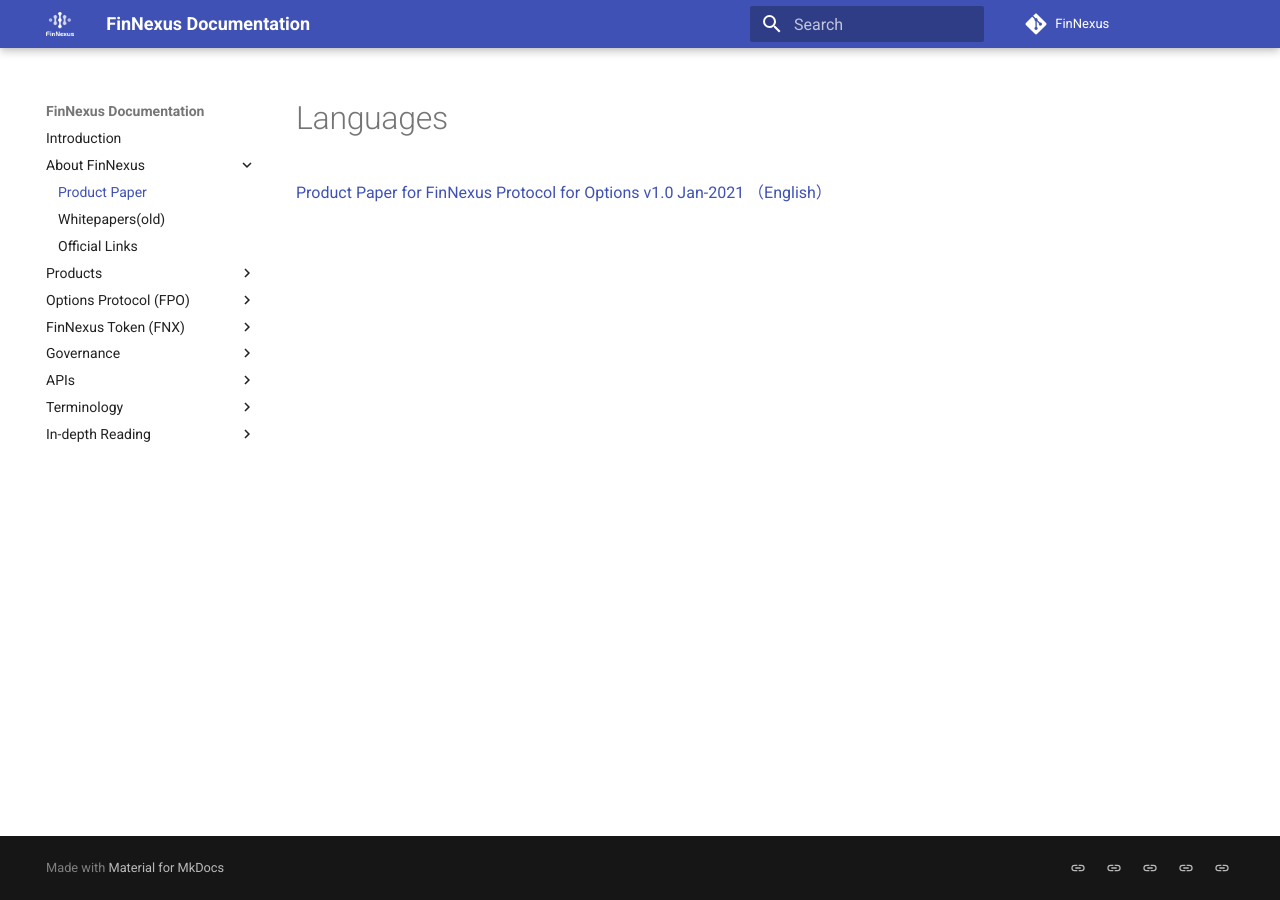
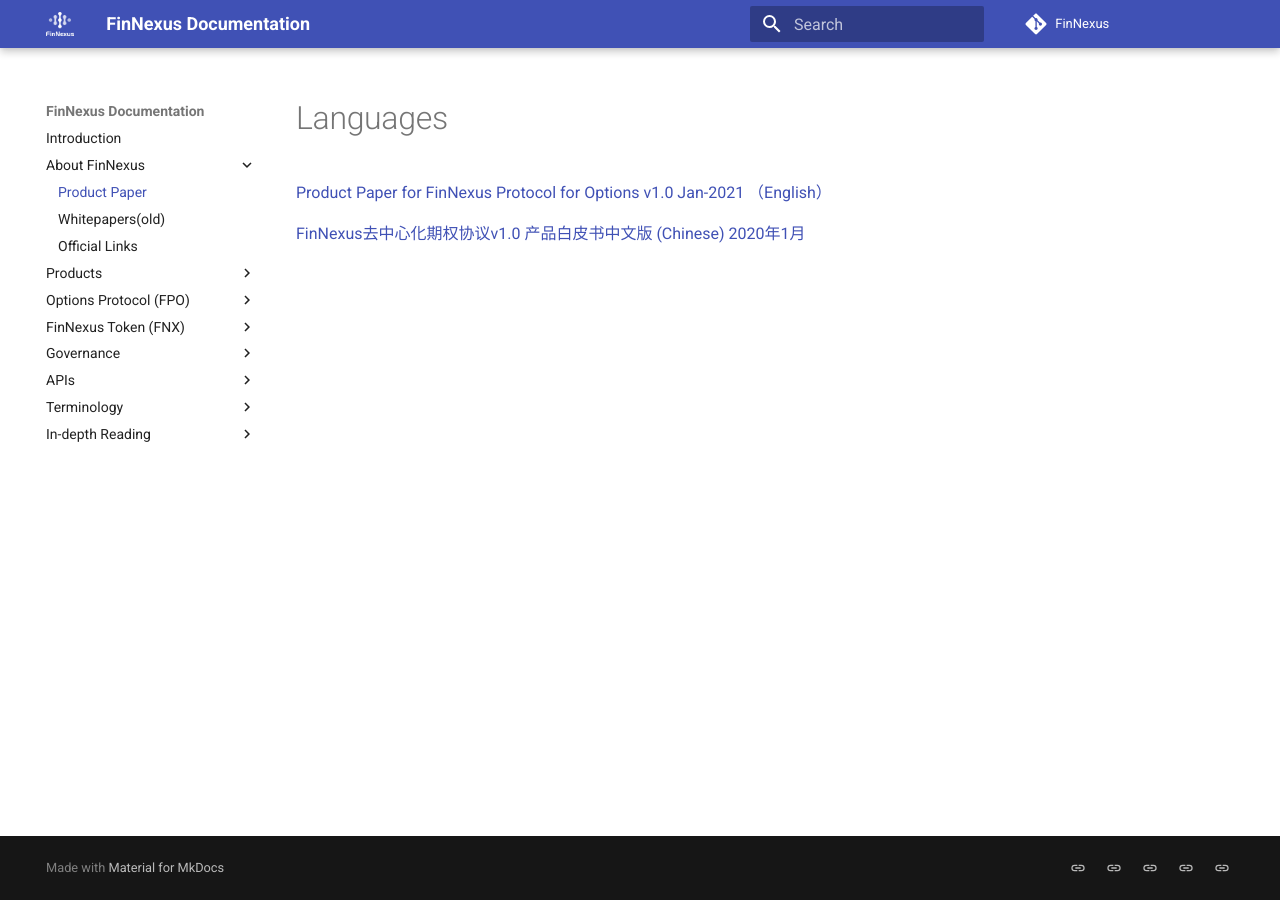
Before and after one commit to Phoenix-Finance/Phoenix-Documentation, an MkDocs documentation site: the page built from content/about/productpaper.md, in a window 1280 px wide. Built offline with MkDocs 1.6.1 and Material for MkDocs 9.7.7, drawn with Linux system fonts in a browser that asks for light colours.

Commit message:
chinese paper

```diff
--- a/content/about/productpaper.md
+++ b/content/about/productpaper.md
@@ -2,3 +2,5 @@
 
 
 [Product Paper for FinNexus Protocol for Options v1.0 Jan-2021 （English）](https://github.com/FinNexus/Pdfs/blob/master/Product%20Paper%20for%20FinNexus%20Protocol%20for%20Options%20v1.0%20%20Jan-2021.pdf)
+
+[FinNexus去中心化期权协议v1.0 产品白皮书中文版 (Chinese) 2020年1月](https://github.com/FinNexus/Pdfs/blob/master/FinNexus%E5%8E%BB%E4%B8%AD%E5%BF%83%E5%8C%96%E6%9C%9F%E6%9D%83%E5%8D%8F%E8%AE%AE%20v1.0%E4%BA%A7%E5%93%81%E7%99%BD%E7%9A%AE%E4%B9%A6%20Jan-2020.pdf)
```
